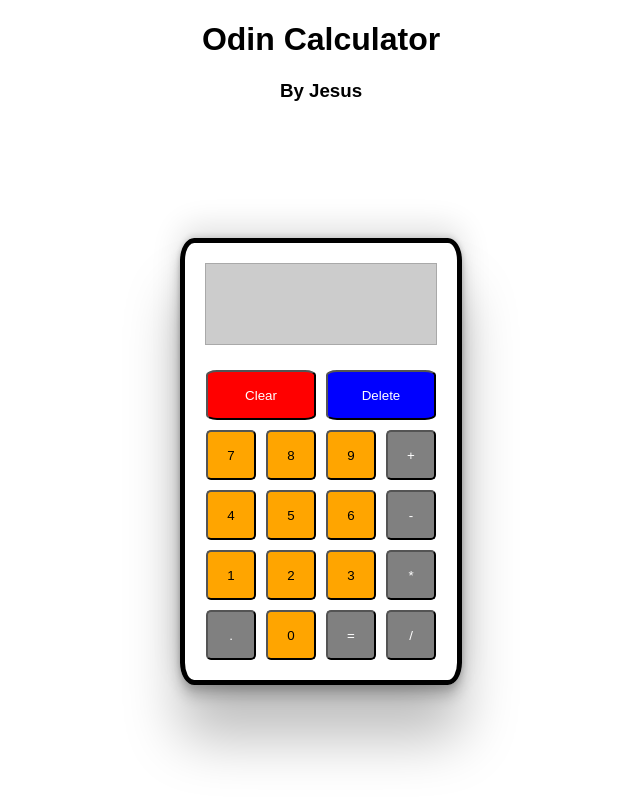
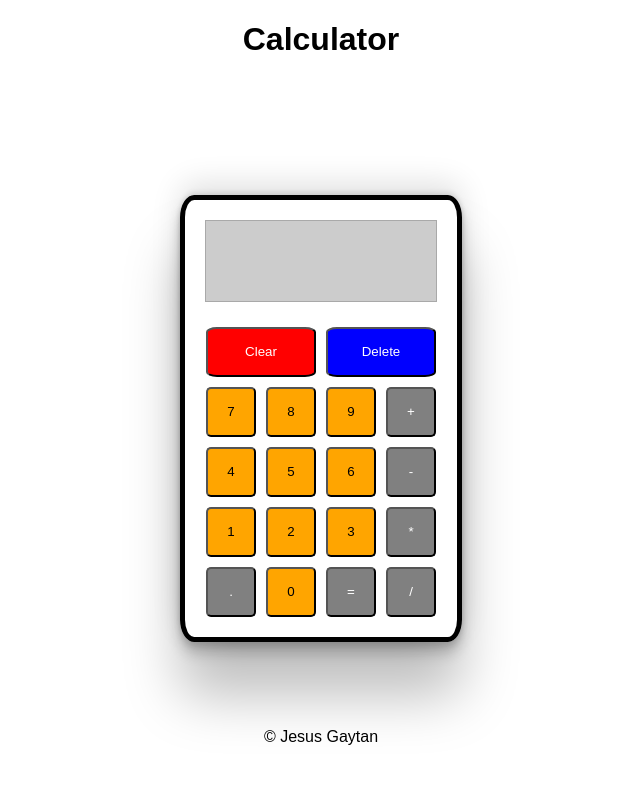
Before and after one commit to jmartingv/calculator, a plain HTML site: page index.html in a window 1280 px wide. Shown: the whole page, without its empty margins (319-959 px from the left). Drawn offline with Linux system fonts and the light colour scheme.

Commit message:
minor HTML changes

```diff
--- a/index.html
+++ b/index.html
@@ -9,8 +9,7 @@
     <script src="./script.js" defer></script>
   </head>
   <body>
-    <h1>Odin Calculator</h1>
-    <h3>By Jesus</h3>
+    <h1>Calculator</h1>
     <main>
       <div class="calculator">
         <div class="display"></div>
@@ -40,5 +39,7 @@
         </div>
       </div>
     </main>
+
+    <footer>&copy; Jesus Gaytan</footer>
   </body>
 </html>
```
